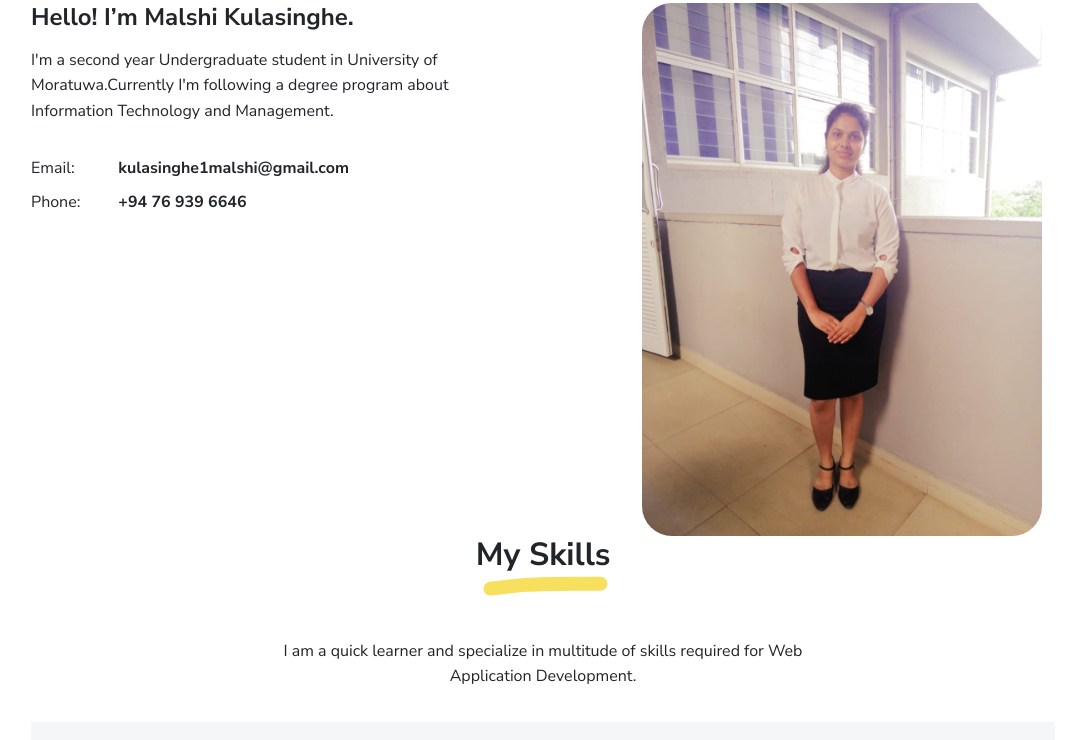
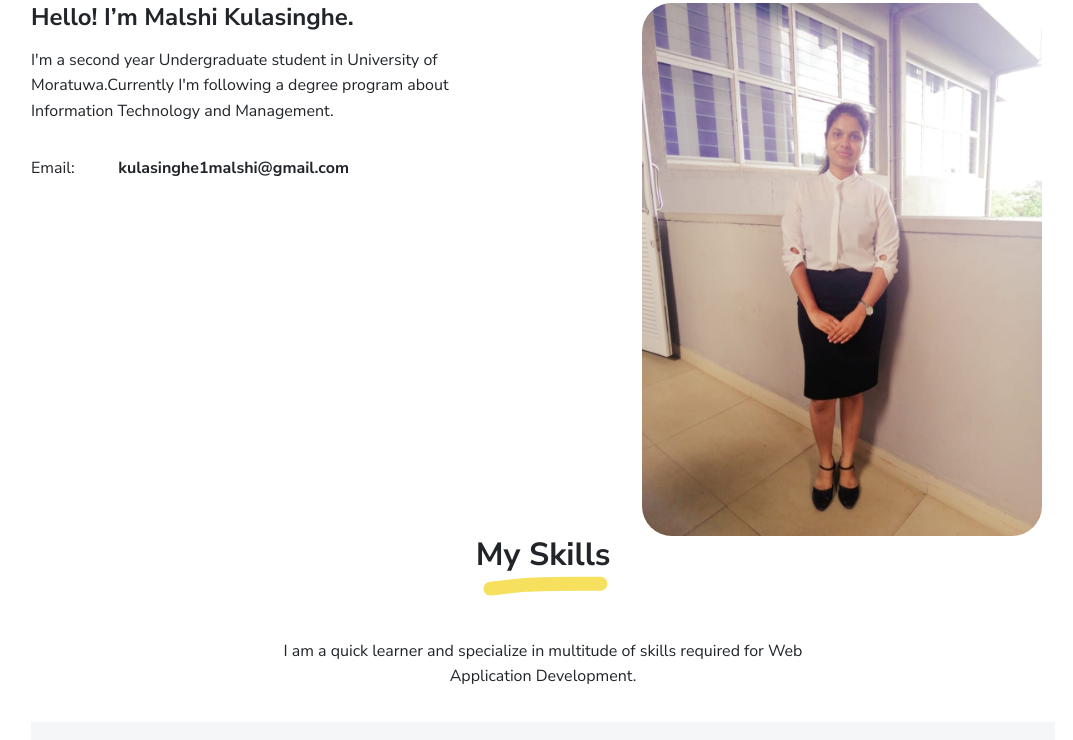
Before and after one commit to Malshii/Malshii.github.io, a plain HTML site: page index.html in a window 1280 px wide. Shown: the part 730-1470 px from the top of the page, without its empty margins (97-1170 px from the left). Drawn offline with Linux system fonts and the light colour scheme.

Commit message:
Update index.html

```diff
--- a/index.html
+++ b/index.html
@@ -88,12 +88,6 @@
           </div>
           <div class="col-sm-10">
             <div class="pb-1 fw-bolder">kulasinghe1malshi@gmail.com</div>
-          </div>
-          <div class="col-sm-2">
-            <div class="pb-1">Phone:</div>
-          </div>
-          <div class="col-sm-10">
-            <div class="pb-1 fw-bolder">+94 76 939 6646</div>
           </div>
         </div>
       </div>
```
